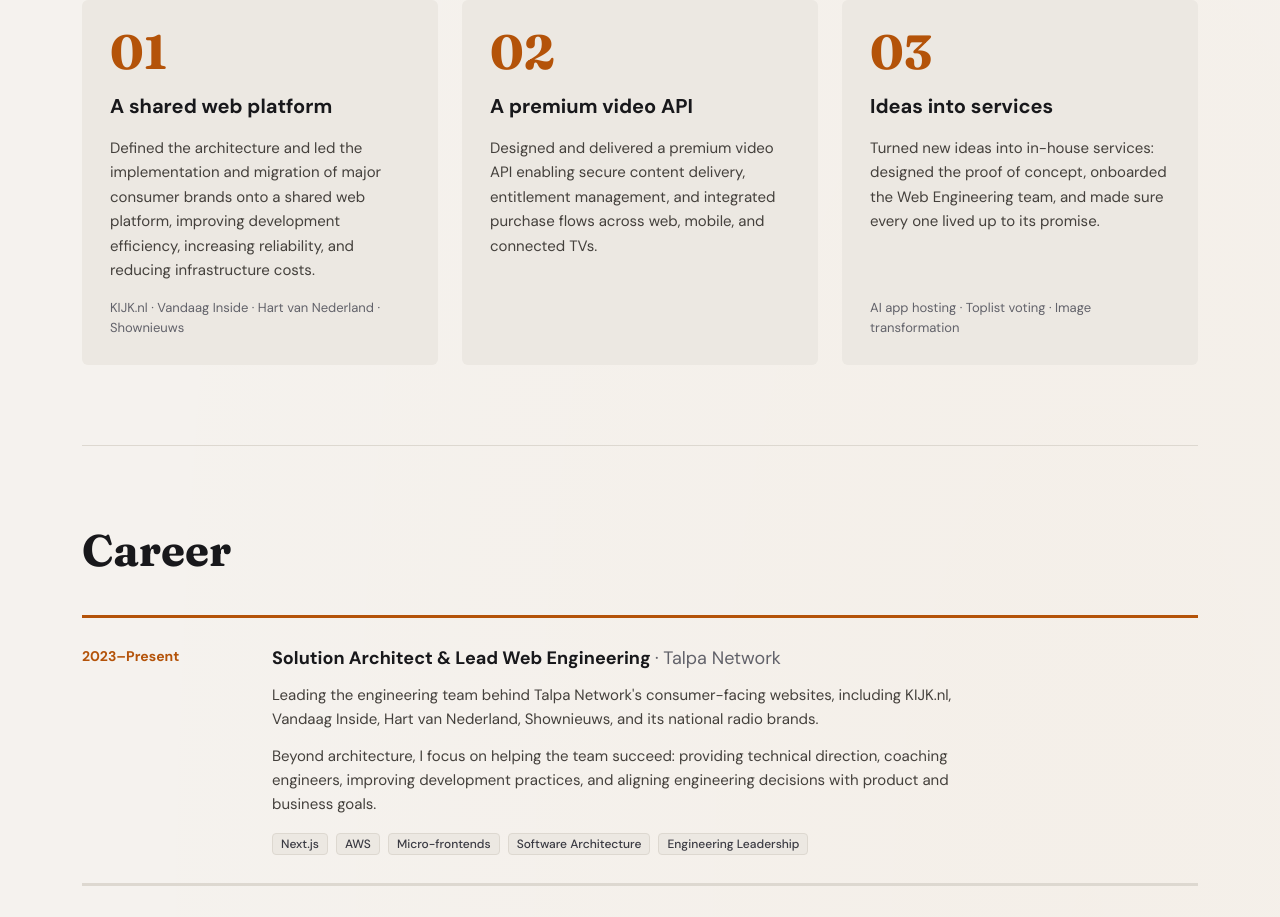
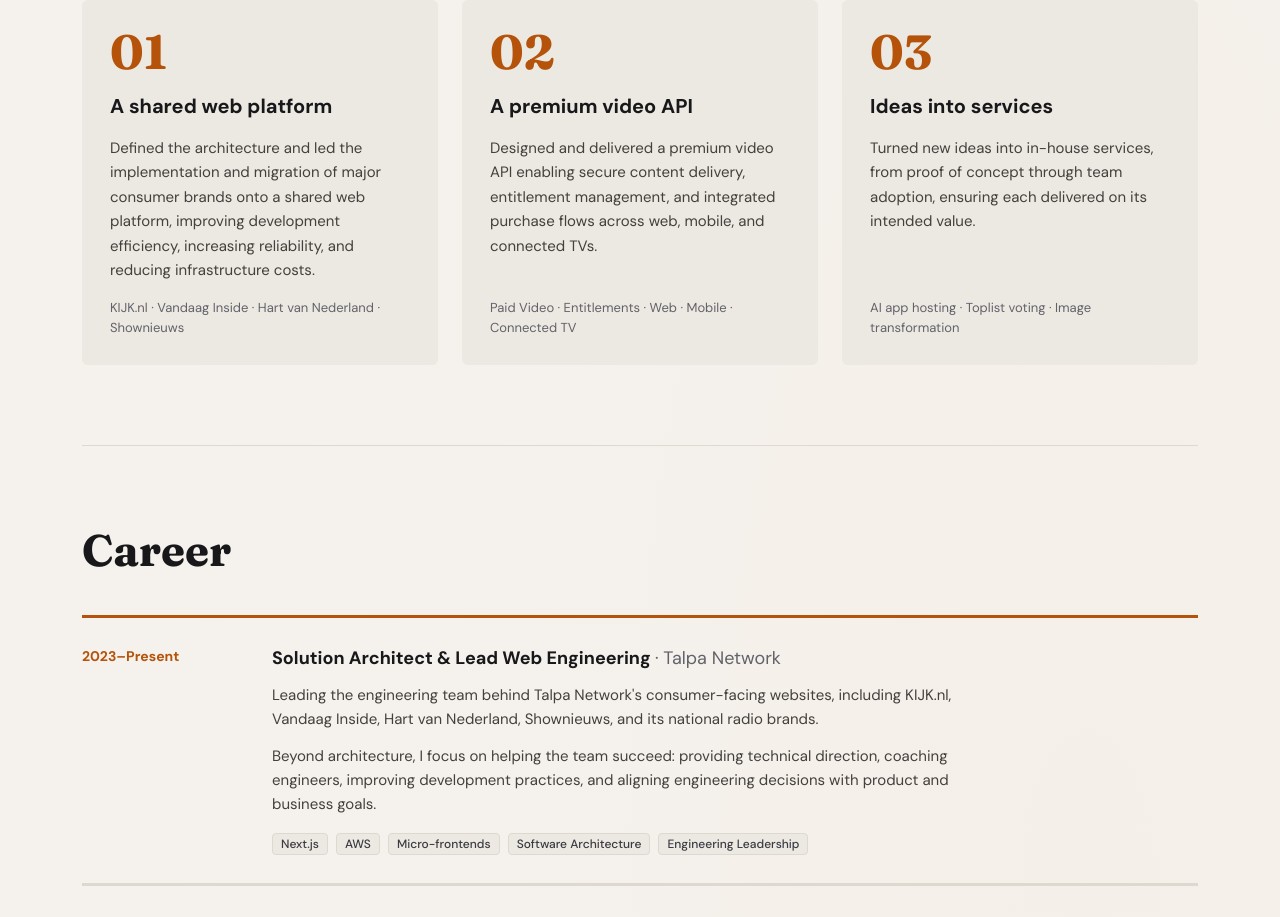
Before and after one commit to eweihs/erikweihs.com, a Next.js app: page / in a window 1280 px wide. Shown: the part 1460-2377 px from the top of the page. Built offline with nearby package versions, Linux system fonts and the light colour scheme.

Commit message:
feat(selectedWork): Update description and details

```diff
--- a/components/SelectedWork.tsx
+++ b/components/SelectedWork.tsx
@@ -9,11 +9,12 @@ const projects = [
     title: "A premium video API",
     description:
       "Designed and delivered a premium video API enabling secure content delivery, entitlement management, and integrated purchase flows across web, mobile, and connected TVs.",
+    detail: "Paid Video · Entitlements · Web · Mobile · Connected TV"
   },
   {
     title: "Ideas into services",
     description:
-      "Turned new ideas into in-house services: designed the proof of concept, onboarded the Web Engineering team, and made sure every one lived up to its promise.",
+      "Turned new ideas into in-house services, from proof of concept through team adoption, ensuring each delivered on its intended value.",
     detail: "AI app hosting · Toplist voting · Image transformation",
   },
 ];
```
